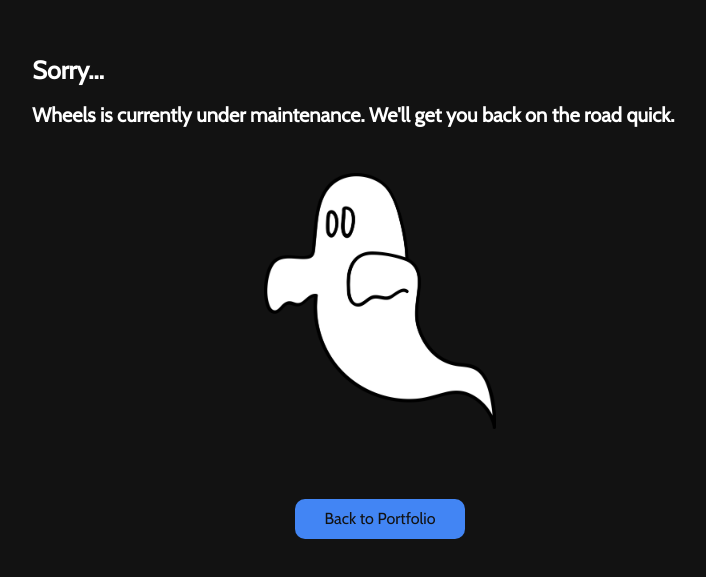
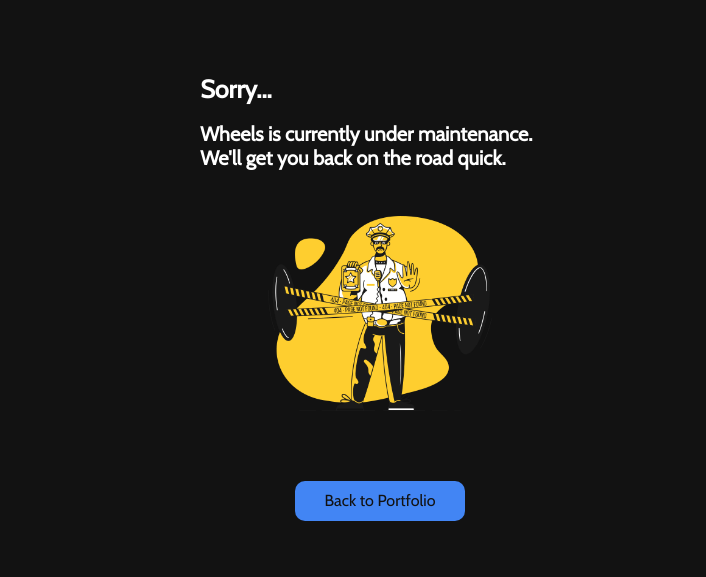
Before and after one commit to Gage-Dev/Wheels, a plain HTML site: page index.html in a window 1280 px wide. Shown: the part 111-688 px from the top of the page, without its empty margins (260-966 px from the left). Drawn offline with nearby package versions, Linux system fonts and the light colour scheme.

Commit message:
img & style update

```diff
--- a/index.css
+++ b/index.css
@@ -14,7 +14,7 @@ body, html {
   h1 {
     color: #fff;
     font-size: 25px;
-    width: 60%;
+    width: 80%;
     text-align: left;
     margin-bottom: 1px;
   }
@@ -22,12 +22,12 @@ body, html {
   h2 {
     color: #fff;
     font-size: 20px;
-    width: 60%;
+    width: 80%;
     text-align: left;
   }
 
-  .ghost {
-    width: 20%;
+  .error {
+    width: 50%;
     margin-top: 30px;
     margin-bottom: 30px;
   }
@@ -37,6 +37,7 @@ body, html {
     display: flex;
     flex-direction: column;
     align-items: center;
+    width: 70%;
   }
 
   .button {
--- a/index.html
+++ b/index.html
@@ -11,7 +11,7 @@
     <div class="container">
         <h1>Sorry...</h1>
         <h2>Wheels is currently under maintenance. We'll get you back on the road quick.</h2>
-        <img class="ghost" src="/Assets/ghosts-1775548_1280.png">
+        <img class="error" src="/Assets/taxi-page-not-found-1.png">
         <a class="button" href="https://gagebc.netlify.app">Back to Portfolio</a>
     </div>
 </body>
```
Also changed, not shown: Assets/taxi-page-not-found-1.png (added), 1 other file.
